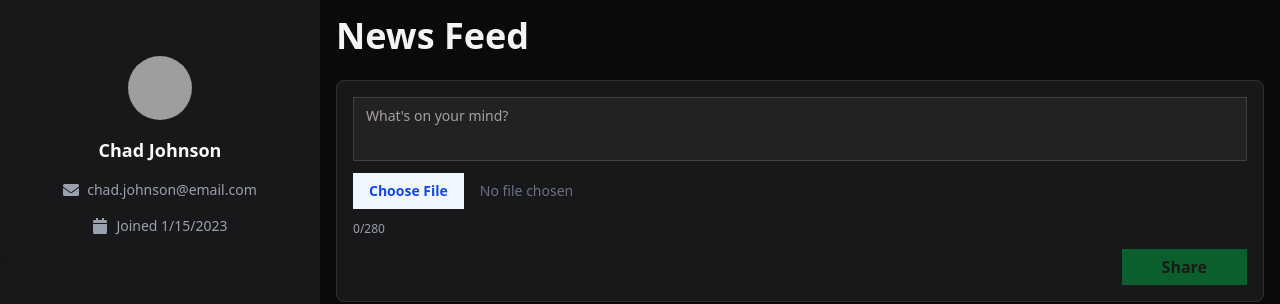
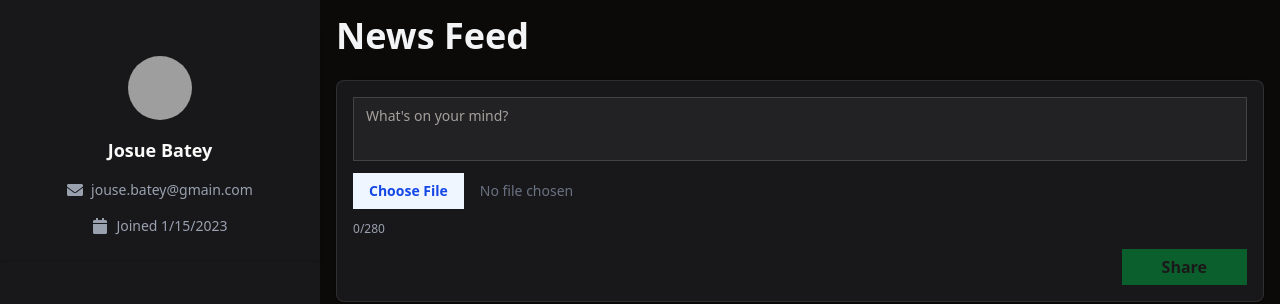
Before and after one commit to Bateyjosue/post-wall, a Next.js app: page / in a window 1280 px wide. Shown: the top 304 px of the page. Built offline with nearby package versions, Linux system fonts and the light colour scheme; no server answers; the database is empty; grey boxes are pictures that could not be loaded.

Commit message:
fix: update optimistic post editing in PostFeed, change mock user details in Sidebar, and update post author display in PostItem

```diff
--- a/src/components/PostFeed.tsx
+++ b/src/components/PostFeed.tsx
@@ -66,15 +66,25 @@ export default function PostFeed({
 
   const handleEditSave = async (updatedMessage: string) => {
     if (!editingPost) return;
+    // Optimistically update local state
+    setPosts((prev) =>
+      prev.map((p) =>
+        p.id === editingPost.id ? { ...p, message: updatedMessage } : p
+      )
+    );
+    setEditingPost(null);
+
     const { error } = await supabase
       .from("posts")
       .update({ message: updatedMessage })
       .eq("id", editingPost.id);
+
     if (error) {
       toast.error("Failed to update post.");
+      // Optionally: revert the optimistic update here if you want
     } else {
       toast.success("Post updated.");
-      setEditingPost(null);
+      // Realtime will keep all tabs in sync
     }
   };
 
--- a/src/components/PostItem.tsx
+++ b/src/components/PostItem.tsx
@@ -45,7 +45,7 @@ export default function PostItem({ post, onDelete, onEdit }: { post: Post, onDel
       </div>
       <div className="flex flex-col gap-2">
         <div className="font-semibold text-gray-900 dark:text-gray-100">
-          {post.user_id || "Anonymous"}
+          {post.user_id || "Josue Batey"}
         </div>
         <div className="prose dark:prose-invert max-w-none text-gray-700 dark:text-gray-200">
           <ReactMarkdown>
--- a/src/components/Sidebar.tsx
+++ b/src/components/Sidebar.tsx
@@ -4,8 +4,8 @@ import { Avatar, AvatarImage, AvatarFallback } from "@/components/ui/avatar";
 import { FaEnvelope, FaCalendar } from "react-icons/fa";
 
 const mockUser = {
-  name: "Chad Johnson",
-  email: "chad.johnson@email.com",
+  name: "Josue Batey",
+  email: "jouse.batey@gmain.com",
   avatar: "https://randomuser.me/api/portraits/men/32.jpg",
   joined: "2023-01-15",
 };
```
